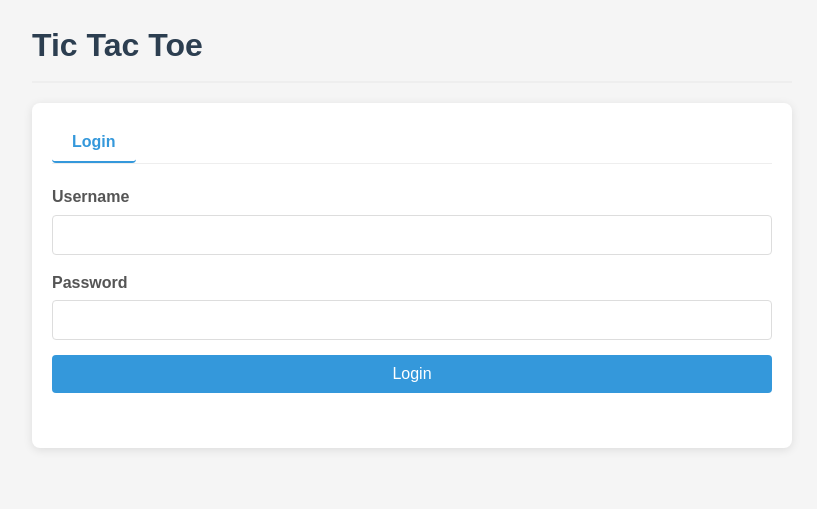
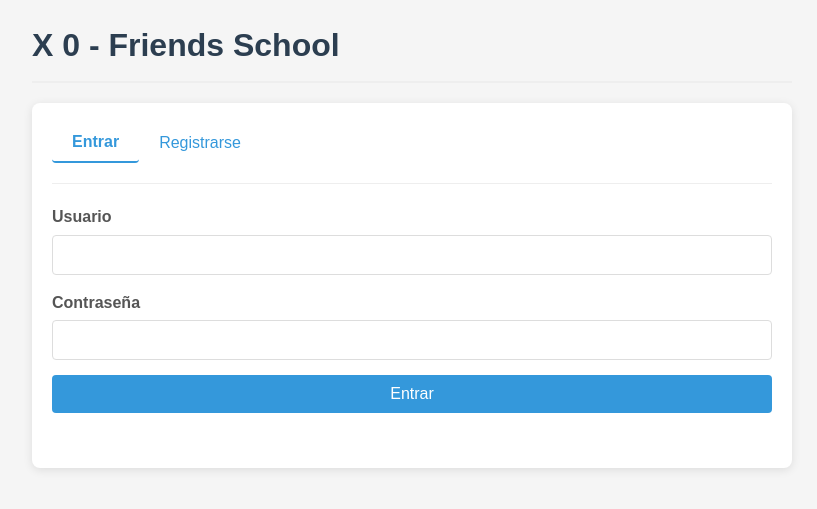
Before and after one commit to LeviCanales/X_0_FriendsSchool, a PHP site: page / in a window 1280 px wide. Shown: the top 509 px of the page, without its empty margins (228-1045 px from the left). Run offline with PHP 8.4, Linux system fonts and the light colour scheme.

Commit message:
Título y detalles CSS

```diff
--- a/index.html
+++ b/index.html
@@ -1,14 +1,14 @@
-<html lang="en">
+<html lang="es">
 <head>
     <meta charset="UTF-8">
     <meta name="viewport" content="width=device-width, initial-scale=1.0">
-    <title>Tic Tac Toe</title>
+    <title>X 0 - Friends School</title>
     <link rel="stylesheet" href="styles.css">
 </head>
 <body>
     <div class="container">
         <header>
-            <h1>Tic Tac Toe</h1>
+            <h1>X 0 - Friends School</h1>
             <div id="user-status">
                 <!-- User info will be displayed here when logged in -->
             </div>
@@ -16,20 +16,20 @@
 
         <div id="auth-container">
             <div class="tabs">
-                <button class="tab-btn active" data-target="login-form">Login</button>
-                <button class="tab-btn" data-target="register-form">Register</button>
+                <button class="tab-btn active" data-target="login-form">Entrar</button>
+                <button class="tab-btn" data-target="register-form">Registrarse</button>
             </div>
 
             <form id="login-form" class="auth-form">
                 <div class="form-group">
-                    <label for="login-username">Username</label>
+                    <label for="login-username">Usuario</label>
                     <input type="text" id="login-username" name="username" required>
                 </div>
                 <div class="form-group">
-                    <label for="login-password">Password</label>
+                    <label for="login-password">Contraseña</label>
                     <input type="password" id="login-password" name="password" required>
                 </div>
-                <button type="submit">Login</button>
+                <button type="submit">Entrar</button>
                 <div class="error-message"></div>
             </form>
 
@@ -50,7 +50,7 @@
                     <label for="register-password-confirm">Confirm Password</label>
                     <input type="password" id="register-password-confirm" name="password_confirm" required>
                 </div>
-                <button type="submit">Register</button>
+                <button type="submit">Registrarse</button>
                 <div class="error-message"></div>
             </form>
         </div>
--- a/styles.css
+++ b/styles.css
@@ -47,6 +47,7 @@ h1 {
     display: flex;
     margin-bottom: 20px;
     border-bottom: 1px solid #eee;
+    padding-bottom: 20px;
 }
 
 .tab-btn {
@@ -56,6 +57,7 @@ h1 {
     cursor: pointer;
     font-size: 16px;
     transition: all 0.3s ease;
+    color: #3498db;
 }
 
 .tab-btn.active {
```
